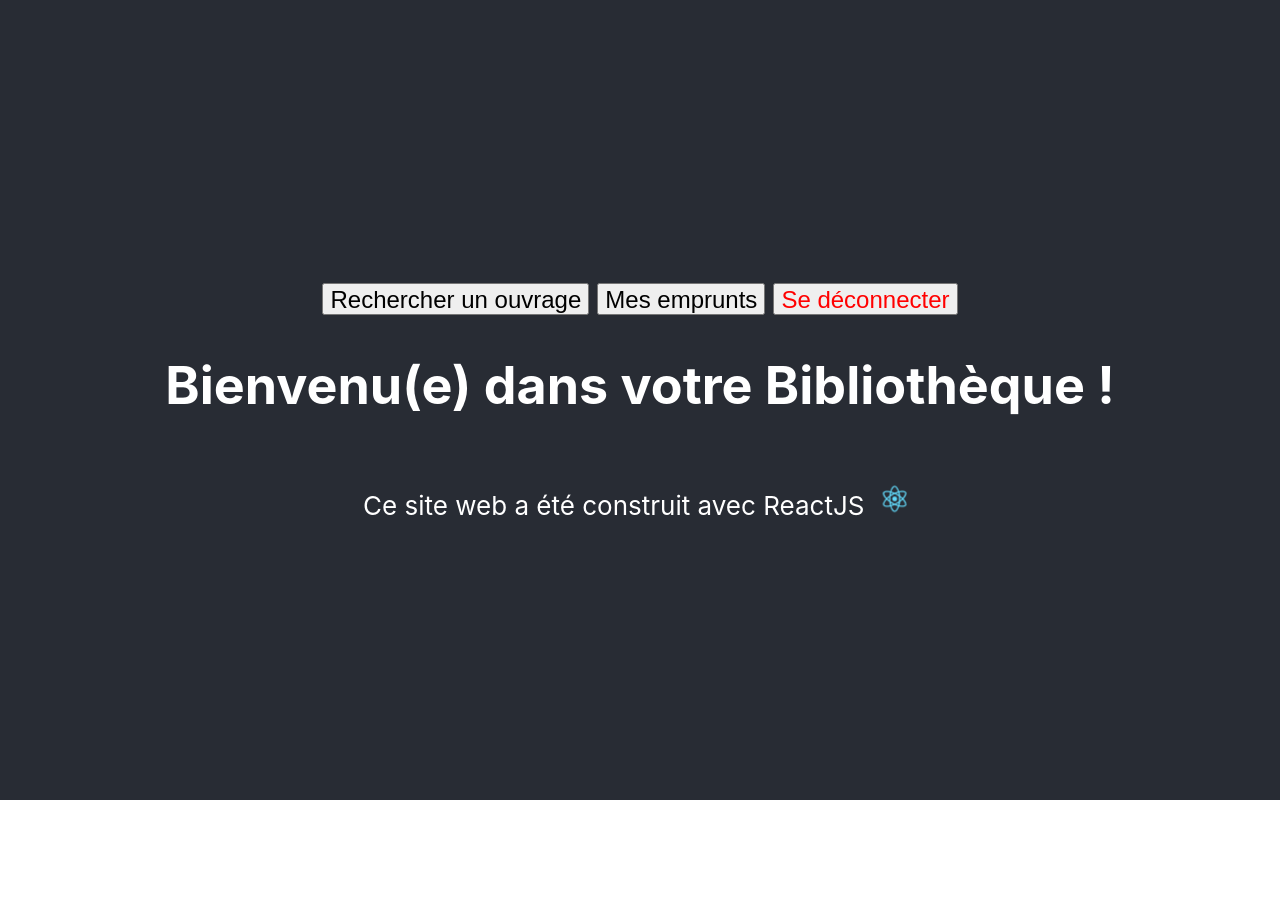
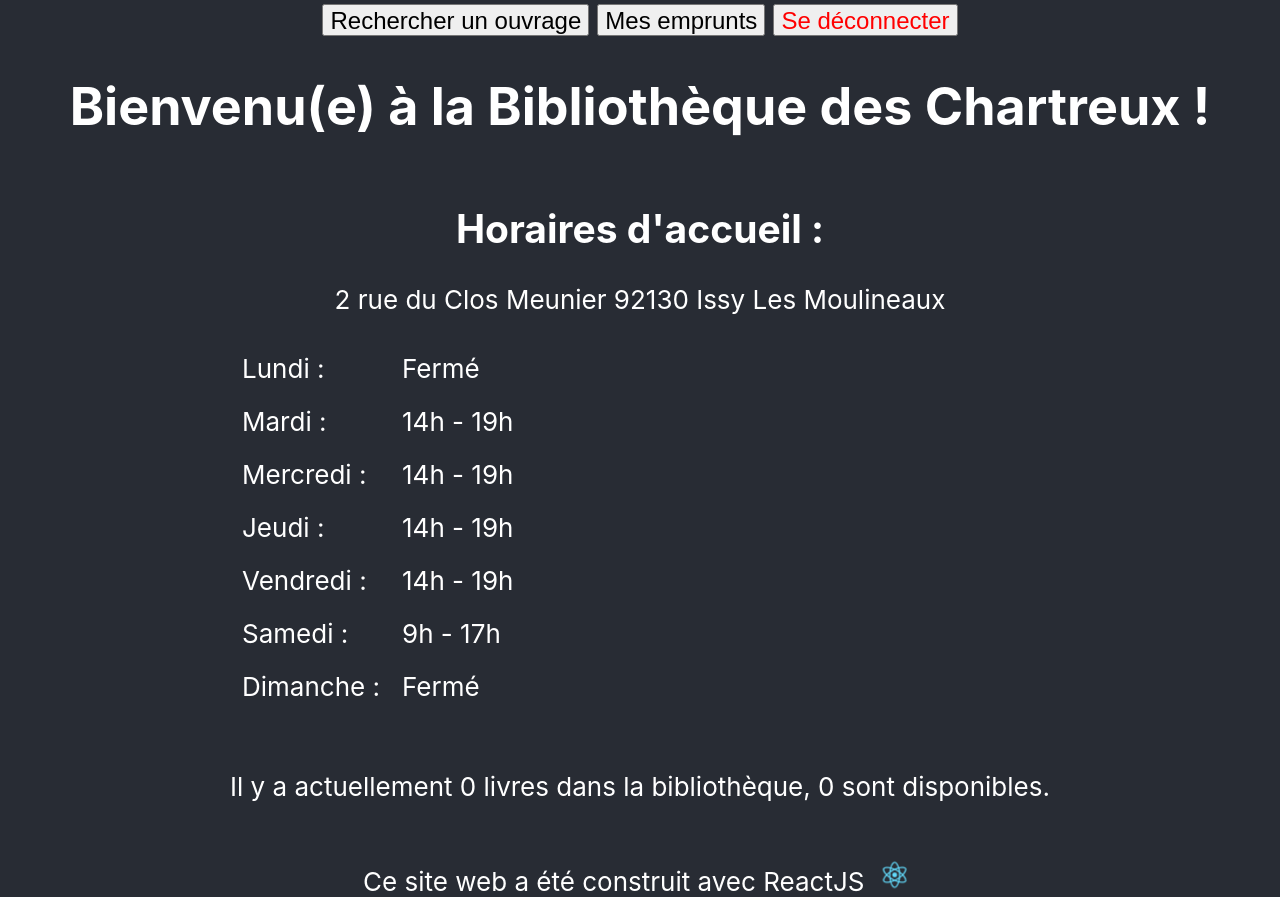
Before and after one commit to mercure84/biblioReact2, a React (Create React App) app: page / in a window 1280 px wide. Before the commit the page ends 800 px from the top, so only its background shows below. Built offline with nearby package versions, Linux system fonts and the light colour scheme; no server answers; sample sign-in values are in the browser's storage.

Commit message:
nouveau composant accueil qui transmets quelques infos sur la bibliothèque

```diff
--- /dev/null
+++ b/src/Accueil.js
@@ -0,0 +1,79 @@
+import React, { Component } from "react";
+import { urlServiceApi } from "./configJM";
+
+
+class Accueil extends Component {
+  constructor(props) {
+    super(props);
+    this.getInfoBiblio();
+  }
+
+  state = {
+    nbLivres: 0,
+    nbLivresDispo: 0
+  };
+
+  getInfoBiblio = async () => {
+    const reponse = await fetch(urlServiceApi + "Livre/nbLivres", {
+      method: "GET",
+      header: {
+        Accept: "application/json",
+        "Content-Type": "application/json",
+      }
+    });
+
+    const result = await reponse.json();
+    this.setState({
+      nbLivres: result.nbLivres,
+      nbLivresDispo: result.nbLivresDispo
+    });
+  };
+
+  render() {
+    return (
+      <div>
+        <h2>Horaires d'accueil :</h2>
+        <p>2 rue du Clos Meunier 92130 Issy Les Moulineaux</p>
+
+        <table>
+          <tbody>
+            <tr>
+              <td>Lundi :</td>
+              <td>Fermé</td>
+            </tr>
+            <tr>
+              <td>Mardi :</td>
+              <td>14h - 19h</td>
+            </tr>
+            <tr>
+              <td>Mercredi :</td>
+              <td>14h - 19h</td>
+            </tr>
+            <tr>
+              <td>Jeudi :</td>
+              <td>14h - 19h</td>
+            </tr>
+            <tr>
+              <td>Vendredi :</td>
+              <td>14h - 19h</td>
+            </tr>
+            <tr>
+              <td>Samedi :</td>
+              <td>9h - 17h</td>
+            </tr>
+            <tr>
+              <td>Dimanche :</td>
+              <td>Fermé</td>
+            </tr>
+          </tbody>
+        </table>
+
+        <br />
+
+        <p>
+          Il y a actuellement {this.state.nbLivres} livres dans la bibliothèque, {this.state.nbLivresDispo} sont disponibles.</p>
+      </div>
+    );
+  }
+}
+export default Accueil;
--- a/src/App.js
+++ b/src/App.js
@@ -5,6 +5,7 @@ import RechercheLivre from "./RechercheLivre.js";
 import withAuth from "./JWTAuthentication/withAuth.js";
 import AuthService from "./JWTAuthentication/AuthService.js";
 import Emprunts from "./Emprunts";
+import Accueil from "./Accueil"
 import {urlServiceApi} from './configJM';
 
 
@@ -22,6 +23,8 @@ class App extends React.Component {
   state = {
     showEmprunts: false,
     showRechercheLivre: false,
+    showAccueil: true,
+
     dataUser : []
 
   };
@@ -29,7 +32,9 @@ class App extends React.Component {
   resetState = () => {
     this.setState({
       showEmprunts: false,
-      showRechercheLivre: false
+      showRechercheLivre: false,
+      showAccueil: true,
+
     });
   };
 
@@ -44,13 +49,16 @@ class App extends React.Component {
   afficherEmprunts = () => {
     this.resetState();
     this.setState({
+      showAccueil: false,
       showEmprunts : true
+
     })
   }
 
   afficherFiltre =() => {
     this.resetState();
     this.setState({
+      showAccueil: false,
       showRechercheLivre : true
     })
   }
@@ -95,8 +103,10 @@ getInfosUser = async () =>{
           </button></div>
 
           <div>
-            <h1>Bienvenu(e) {this.state.dataUser.prenom} {this.state.dataUser.nom} dans votre Bibliothèque !</h1>
+            <h1>Bienvenu(e) {this.state.dataUser.prenom} {this.state.dataUser.nom} à la Bibliothèque des Chartreux !</h1>
           </div>
+
+          {this.state.showAccueil && <Accueil />}
 
           {this.state.showEmprunts && <Emprunts />}
 
--- a/src/Emprunts.js
+++ b/src/Emprunts.js
@@ -2,9 +2,7 @@ import React, { Component } from "react";
 import AuthService from "./JWTAuthentication/AuthService.js";
 import searchingLogo from "./searching.svg";
 import "./Emprunts.css";
-import {urlServiceApi} from './configJM';
-
-
+import { urlServiceApi } from "./configJM";
 
 const Auth = new AuthService();
 
@@ -14,7 +12,6 @@ class Emprunts extends Component {
     this.Auth = new AuthService();
     this.afficherEmprunts();
     this.prolonger = this.prolonger.bind(this);
-
   }
 
   state = {
@@ -22,31 +19,28 @@ class Emprunts extends Component {
     listeEmprunts: []
   };
 
-
-  async prolonger(emprunt){
+  async prolonger(emprunt) {
     console.log("On veut prolonger l'emprunt n° : " + emprunt.id);
     this.setState({
-      isLoaded : false
-    })
+      isLoaded: false
+    });
     const reponse = await fetch(
-      urlServiceApi+"prolongerEmprunt/"+emprunt.id,{
+      urlServiceApi + "prolongerEmprunt/" + emprunt.id,
+      {
         method: "GET",
-        headers:{
+        headers: {
           Accept: "application/json",
           "Content-Type": "application/json",
           Authorization: "Bearer " + this.Auth.getToken()
         }
-
       }
     );
 
     const resultat = await reponse.json();
     this.setState({
-      isLoaded: true,
-  });
-  this.afficherEmprunts();
-
-
+      isLoaded: true
+    });
+    this.afficherEmprunts();
   }
 
   afficherEmprunts = async () => {
@@ -64,20 +58,27 @@ class Emprunts extends Component {
 
     const resultat = await reponse.json();
     this.setState({
-        isLoaded: true,
+      isLoaded: true,
       listeEmprunts: resultat
     });
   };
 
-  static dateOptions = {year: "numeric", month: "long", day: "numeric"};
-
+  static dateOptions = { year: "numeric", month: "long", day: "numeric" };
 
   render() {
     return (
       <div className="vue">
-{!this.state.isLoaded && <img src={searchingLogo} className="Searching-logo" alt="searching-Logo" />}
+        {!this.state.isLoaded && (
+          <img
+            src={searchingLogo}
+            className="Searching-logo"
+            alt="searching-Logo"
+          />
+        )}
 
-{((this.state.listeEmprunts.length == 0) && (this.state.isLoaded)) && <span>"Vous n'avez aucun emprunt de livre en cours :(</span> }
+        {this.state.listeEmprunts.length == 0 && this.state.isLoaded && (
+          <span>"Vous n'avez aucun emprunt de livre en cours :(</span>
+        )}
         {this.state.listeEmprunts.length != 0 && (
           <div id="listeEmprunts">
             <h2> Vos emprunts en cours : </h2>
@@ -95,12 +96,34 @@ class Emprunts extends Component {
                 {this.state.listeEmprunts.map(emprunt => (
                   <tr key={emprunt.id}>
                     <td>{emprunt.livre.titre}</td>
-                    <td>{new Date(emprunt.debutDate).toLocaleString('fr-FR', Emprunts.dateOptions)}</td>
-                    <td>{new Date(emprunt.finDate).toLocaleString('fr-FR', Emprunts.dateOptions)}</td>
-                    <td>{emprunt.rendu ? <span>Oui</span> : <span>Non</span>}</td>
-                    <td><span>{emprunt.prolonge ? <span>Oui</span> : <span>Non</span>}</span><span> {!(emprunt.prolonge || emprunt.rendu) && <button onClick={()=>this.prolonger(emprunt)}>+4sem.</button>}</span></td>
-
-
+                    <td>
+                      {new Date(emprunt.debutDate).toLocaleString(
+                        "fr-FR",
+                        Emprunts.dateOptions
+                      )}
+                    </td>
+                    <td>
+                      {new Date(emprunt.finDate).toLocaleString(
+                        "fr-FR",
+                        Emprunts.dateOptions
+                      )}
+                    </td>
+                    <td>
+                      {emprunt.rendu ? <span>Oui</span> : <span>Non</span>}
+                    </td>
+                    <td>
+                      <span>
+                        {emprunt.prolonge ? <span>Oui</span> : <span>Non</span>}
+                      </span>
+                      <span>
+                        {" "}
+                        {!(emprunt.prolonge || emprunt.rendu) && (
+                          <button onClick={() => this.prolonger(emprunt)}>
+                            +4sem.
+                          </button>
+                        )}
+                      </span>
+                    </td>
                   </tr>
                 ))}
               </tbody>
--- a/src/RechercheLivre.js
+++ b/src/RechercheLivre.js
@@ -45,7 +45,7 @@ class RechercheLivre extends React.Component {
     });
 
     const reponse = await fetch(
-      urlServiceApi + "filtrerLivres?" + "typeRecherche=" +
+      urlServiceApi + "/Livre/filtrerLivres?" + "typeRecherche=" +
         typeRecherche +
         "&champRecherche=" +
         champRecherche,
@@ -77,7 +77,7 @@ class RechercheLivre extends React.Component {
       isLoaded : false,
     });
 
-    const response = await fetch(urlServiceApi + "randomLivre", {
+    const response = await fetch(urlServiceApi + "Livre/randomLivre", {
       method: "GET",
       headers: {
         Accept: "application/json",
```
